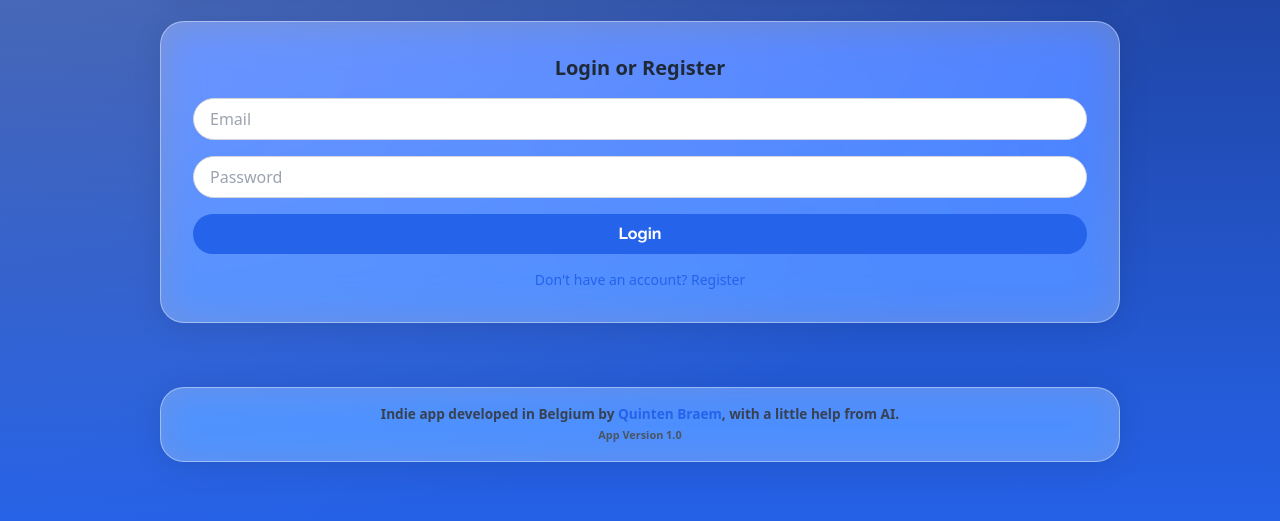
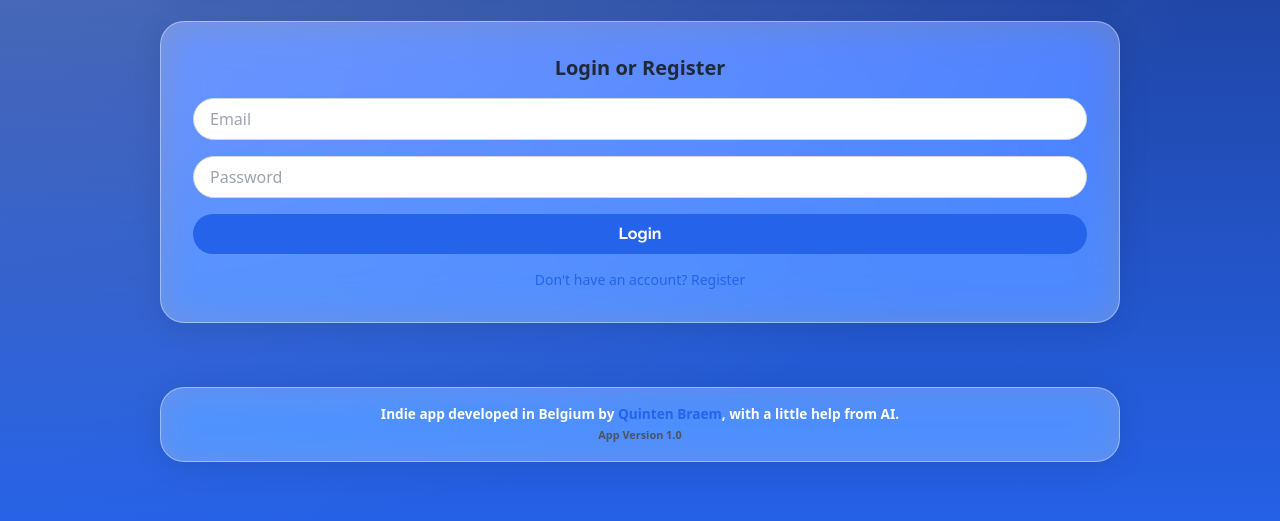
Before and after one commit to Qbraem/bubblelog, a plain HTML site: page index.html in a window 1280 px wide. Shown: the part 243-764 px from the top of the page. Drawn offline with nearby package versions, Linux system fonts and the light colour scheme; no server answers.

Commit message:
Update index.html

```diff
--- a/index.html
+++ b/index.html
@@ -161,7 +161,7 @@
       padding: 1rem 2rem;
       text-align: center;
       font-size: 0.85rem;
-      color: #374151;
+      color: #ffffff;
       font-weight: 600;
       box-shadow: none;
       user-select: none;
```
